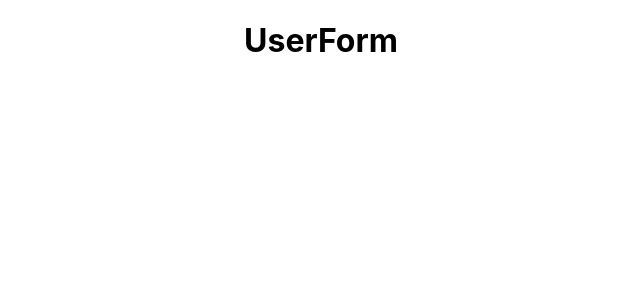
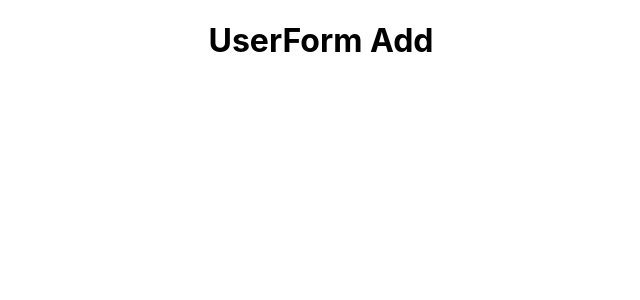
Before and after one commit to mohsanfarid/userForm, a React (Create React App) app: page / in a window 1280 px wide. Shown: the top 300 px of the page, without its empty margins (319-959 px from the left). Built offline with nearby package versions, Linux system fonts and the light colour scheme.

Commit message:
Update App.js

```diff
--- a/src/App.js
+++ b/src/App.js
@@ -4,7 +4,7 @@ import './App.css';
 function App() {
   return (
     <div className="App">
-      <h1>UserForm</h1>
+      <h1>UserForm Add</h1>
     </div>
   );
 }
```
